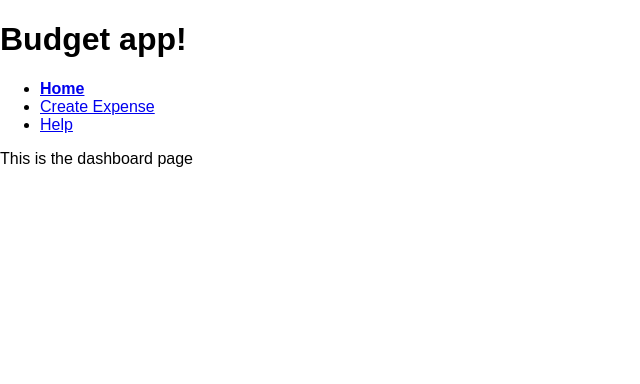
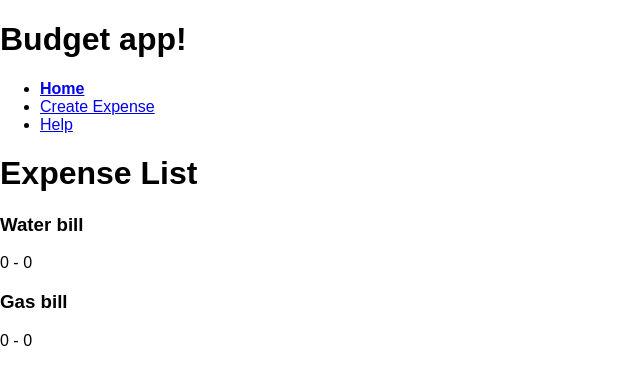
Before and after one commit to benhalverson/react-budget-app, a React (Create React App) app: page / in a window 1280 px wide. Shown: the top 384 px of the page, without its empty margins (0-640 px from the left). Built offline with nearby package versions, Linux system fonts and the light colour scheme.

Commit message:
refactor(redux displaying data):

```diff
--- a/src/App.js
+++ b/src/App.js
@@ -1,11 +1,11 @@
 import React, { Component } from 'react';
 import AppRouter from './routers/AppRouter';
+import { Provider } from 'react-redux';
 import configureStore from './store/configureStore';
 import { addExpense } from './actions/expenses';
 import { setTextFilter } from './actions/filters';
 import getVisibleExpenses from './selectors/expenses';
 import './App.css';
-
 const store = configureStore();
 
 store.dispatch(addExpense({ description: 'Water bill'}));
@@ -17,7 +17,10 @@ const visibleExpenses = getVisibleExpenses(state.expenses, state.filters);
 console.log(visibleExpenses);
 class App extends Component {
   render() {
-    return (<AppRouter />
+    return (
+      <Provider store={store}>
+        <AppRouter />
+      </Provider>
     );
   }
 }
--- a/src/components/ExpenseDashboardPage.js
+++ b/src/components/ExpenseDashboardPage.js
@@ -1,7 +1,8 @@
 import React from 'react';
+import ExpenseList from './ExpenseList';
 const ExpenseDashboardPage = () => (
   <div>
-    This is the dashboard page
+    <ExpenseList />
   </div>
 );
 
--- /dev/null
+++ b/src/components/ExpenseList.js
@@ -0,0 +1,22 @@
+import React from 'react';
+import { connect } from 'react-redux';
+import ExpenseListItem from './ExpenseListItem';
+
+const ExpenseList = (props) => (
+  <div>
+    <h1>Expense List</h1>
+    {props.expenses.map((expense) => {
+      return <ExpenseListItem key={expense.id} {...expense}/>
+    })}
+
+  </div>
+);
+
+const mapStateToProps = (state) => {
+  return {
+    expenses: state.expenses,
+    filters: state.filters
+  };
+};
+
+export default connect(mapStateToProps)(ExpenseList);
--- /dev/null
+++ b/src/components/ExpenseListItem.js
@@ -0,0 +1,9 @@
+import React from 'react';
+const ExpenseListItem = ({ description, amount, createdAt }) => (
+  <div>
+    <h3>{description}</h3>
+    <p>{amount} - {createdAt}</p>
+  </div>
+);
+
+export default ExpenseListItem;
--- a/src/routers/AppRouter.js
+++ b/src/routers/AppRouter.js
@@ -7,7 +7,6 @@ import HelpPage from '../components/HelpPage';
 import Header from '../components/Header';
 import NotFoundPage from '../components/NotFoundPage';
 import '../App.css';
-
 const AppRouter = () => (
   <BrowserRouter>
   <div>
```
